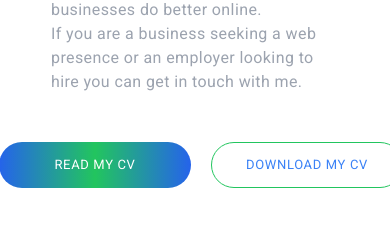
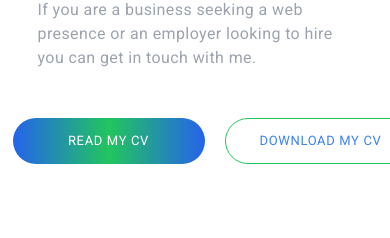
Before and after one commit to Paulhakeem/portfolio, a Vue app: page /portfolio in a window 390 px wide. Shown: the part 327-565 px from the top of the page. Built offline with nearby package versions, Linux system fonts and the light colour scheme; a web font is replaced by a local one.

Commit message:
small change

```diff
--- a/src/assets/main.css
+++ b/src/assets/main.css
@@ -52,11 +52,10 @@ body {
     padding-right: 3em;
   }
   #user-button {
-    width: 80%;
+    width: 50%;
     font-size: 13px;
     text-align: center;
-    gap: 20px;
-    padding-left: 12px;
+    padding-left: 3em;
   }
   .home h3 {
     padding-top: 2em;
```
